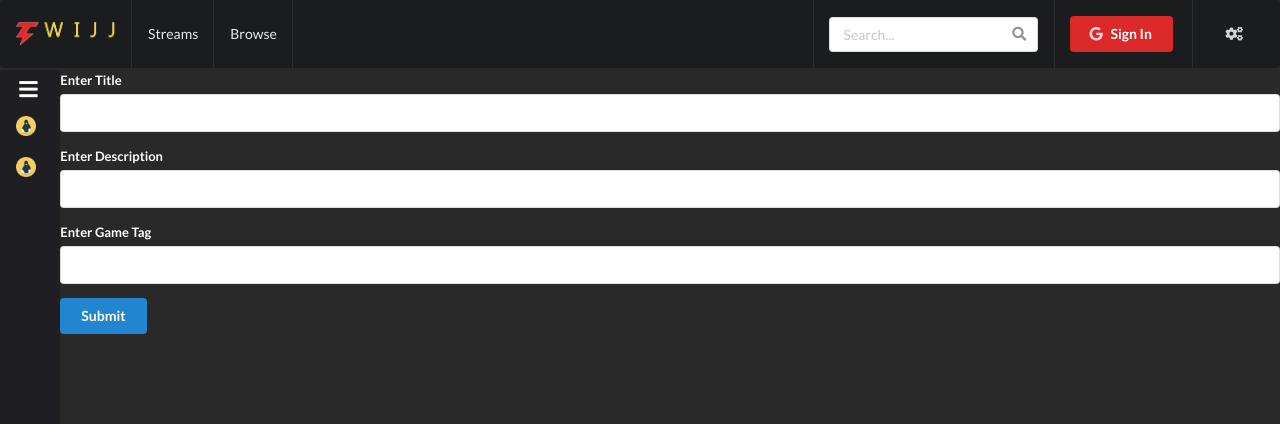
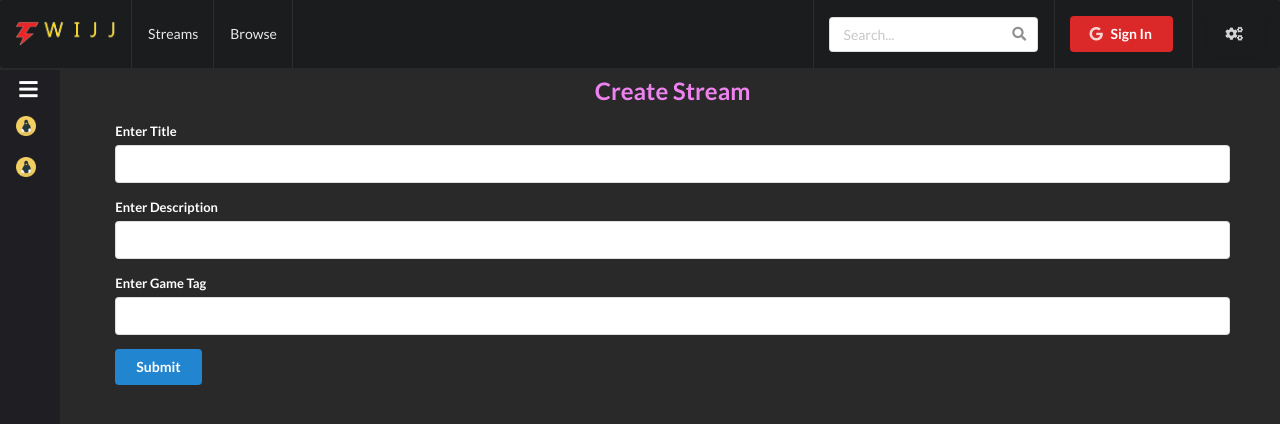
Before and after one commit to josh-velasquez/Twijj, a React (Create React App) app in the folder client/: page /streams/new in a window 1280 px wide. Shown: the top 424 px of the page. Built offline with nearby package versions, Linux system fonts and the light colour scheme; no server answers.

Commit message:
Added page layout css to create stream. Changed from id's to classes

```diff
--- a/client/src/components/streams/StreamCreate.js
+++ b/client/src/components/streams/StreamCreate.js
@@ -31,11 +31,23 @@ class StreamCreate extends React.Component {
 
   render() {
     return (
+      <div className="ui grid stackable page-content">
+        <div className="page-container">
+          <div
+            className="content-scrollable white-text"
+            style={{ paddingLeft: 5 }}
+          >
+            <div style={{ padding: "10px 50px" }}>
+              <h2 className="sub-header">Create Stream</h2>
               <form
                 className="ui form error"
                 onSubmit={this.props.handleSubmit(this.onSubmit)}
               >
-        <Field name="title" component={this.renderInput} label="Enter Title" />
+                <Field
+                  name="title"
+                  component={this.renderInput}
+                  label="Enter Title"
+                />
                 <Field
                   name="description"
                   component={this.renderInput}
@@ -48,6 +60,10 @@ class StreamCreate extends React.Component {
                 />
                 <button className="ui button primary">Submit</button>
               </form>
+            </div>
+          </div>
+        </div>
+      </div>
     );
   }
 }
--- a/client/src/components/streams/StreamEdit.js
+++ b/client/src/components/streams/StreamEdit.js
@@ -18,14 +18,14 @@ class StreamEdit extends React.Component {
       return <div className="white-text">Loading...</div>;
     }
     return (
-      <div id="page-content" className="ui grid stackable">
-        <div id="page-container">
+      <div className="ui grid stackable page-content">
+        <div className="page-container">
           <div
             className="content-scrollable white-text"
             style={{ paddingLeft: 5 }}
           >
             <div style={{ padding: "10px 50px" }}>
-              <h2 className="sub-header">Edit a Stream</h2>
+              <h2 className="sub-header">Edit Stream</h2>
               <StreamForm
                 initialValues={_.pick(
                   this.props.stream,
--- a/client/src/components/streams/StreamList.js
+++ b/client/src/components/streams/StreamList.js
@@ -149,8 +149,8 @@ class StreamList extends React.Component {
 
   render() {
     return (
-      <div id="page-content" className="ui grid stackable">
-        <div id="page-container">
+      <div className="ui grid stackable page-content">
+        <div className="page-container">
           <div
             className="content-scrollable white-text"
             style={{ paddingLeft: 5 }}
--- a/client/src/components/style.css
+++ b/client/src/components/style.css
@@ -195,12 +195,12 @@ ul {
   color: violet;
 }
 
-#page-content {
+.page-content {
   height: 100%;
   margin: 0;
 }
 
-#page-container {
+.page-container {
   display: flex;
   flex-direction: column;
   flex: 1 1 auto;
```
Lines whose indentation alone changed are shown as unchanged.
